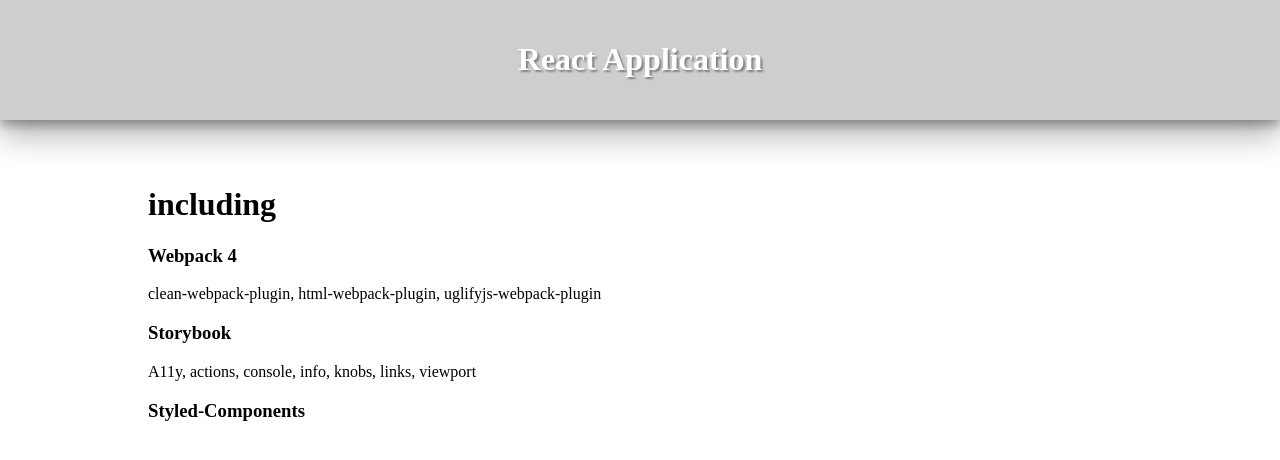
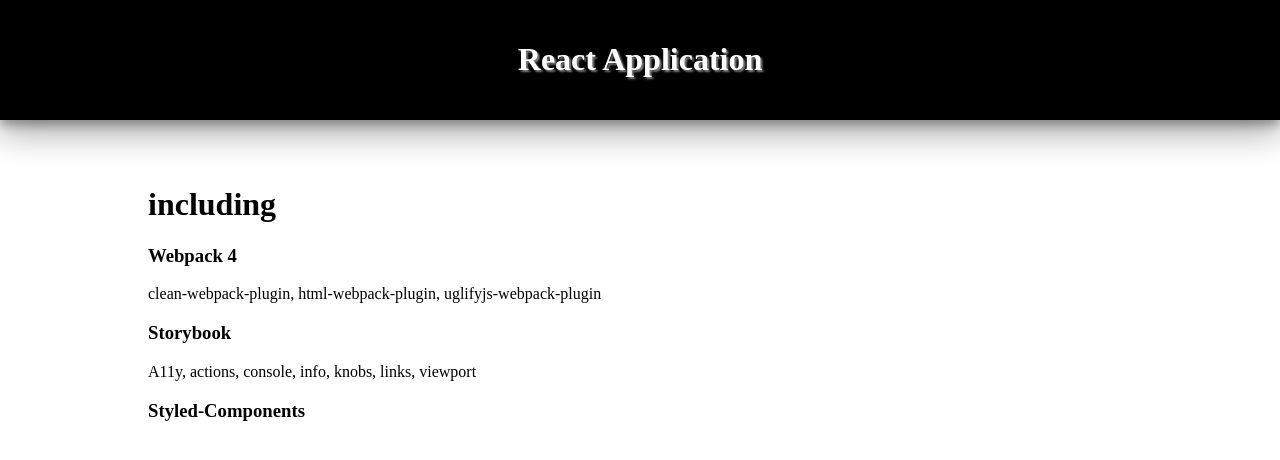
Before and after one commit to FlemmingKrogOlsen/ReactStarter, a React app: page / in a window 1280 px wide. Shown: the top 460 px of the page. Built offline with nearby package versions, Linux system fonts and the light colour scheme.

Commit message:
Updated Header with TextColor

```diff
--- a/src/styledcomponents/Header/index.js
+++ b/src/styledcomponents/Header/index.js
@@ -6,29 +6,32 @@
 // Styled-Component : Header
 const Container = styled.div`
   text-align: center;
-  background-color: ${props => props.color};
+  background-color: ${props => props.bgcolor};
   padding: 20px;
   box-shadow: 0 15px 30px 0 rgba(0, 0, 0, 0.3), 0 5px 10px 0 rgba(0, 0, 0, 0.3);
   margin-bottom: 25px;
   text-shadow: 2px 2px 2px gray;
-  color: white;
+  color: ${props => props.textcolor};
 `;
 
 const Header = (props) => {
-  const { children, color } = props;
-  return <Container color={color}>{children}</Container>;
+  const { children, bgcolor, textcolor } = props;
+  return <Container bgcolor={bgcolor} textcolor={textcolor}>{children}</Container>;
 };
 
 // Proptypes
 Header.propTypes = {
   /** Header's background color */
-  color: PropTypes.string,
+  bgcolor: PropTypes.string,
+  /** Text's color */
+  textcolor: PropTypes.string,
   /** child nodes */
   children: PropTypes.node.isRequired,
 };
 
 Header.defaultProps = {
-  color: '#cecece',
+  bgcolor: '#000000',
+  textcolor: '#ffffff',
 };
 
 // Export component
```
Also changed, not shown: 1 other file (tests, documents, lock files or other folders).
